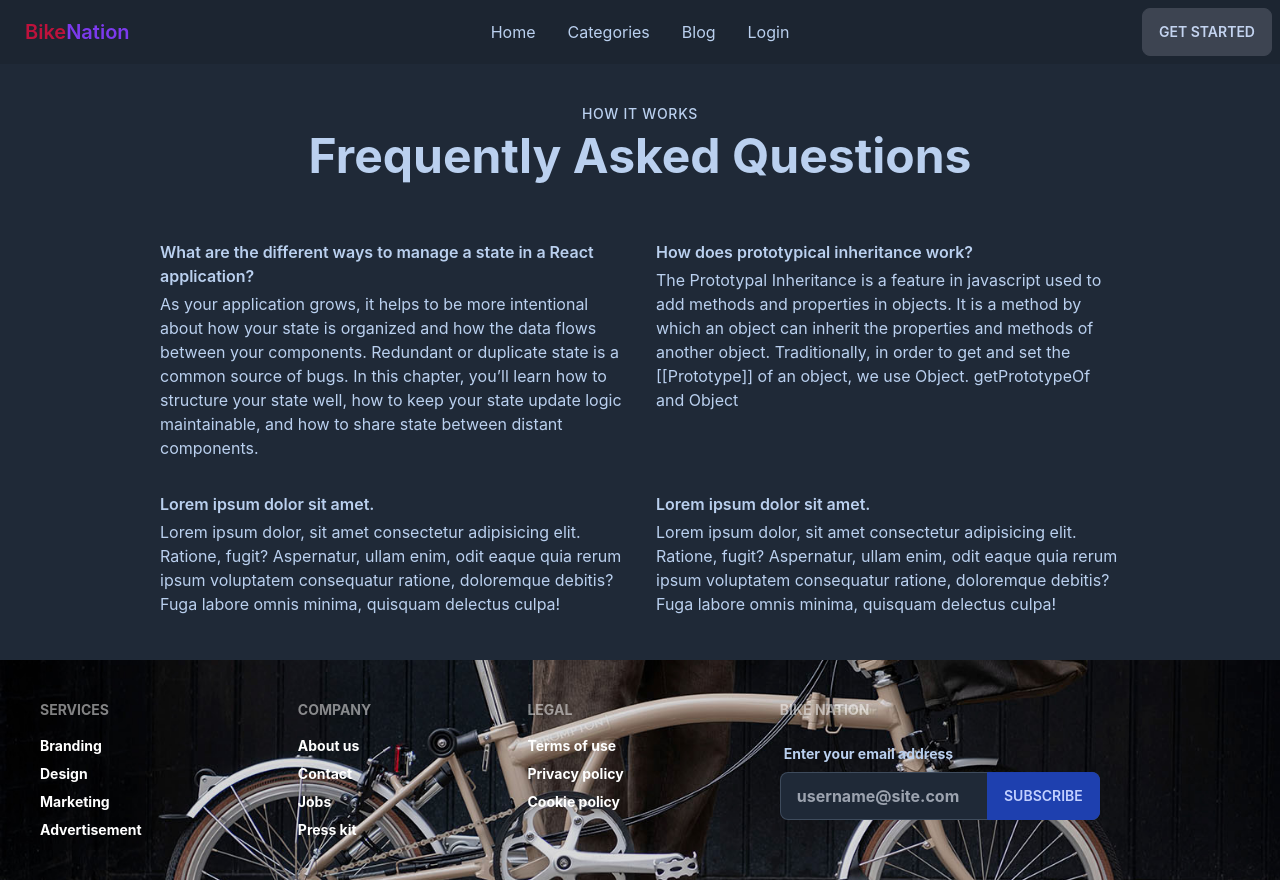
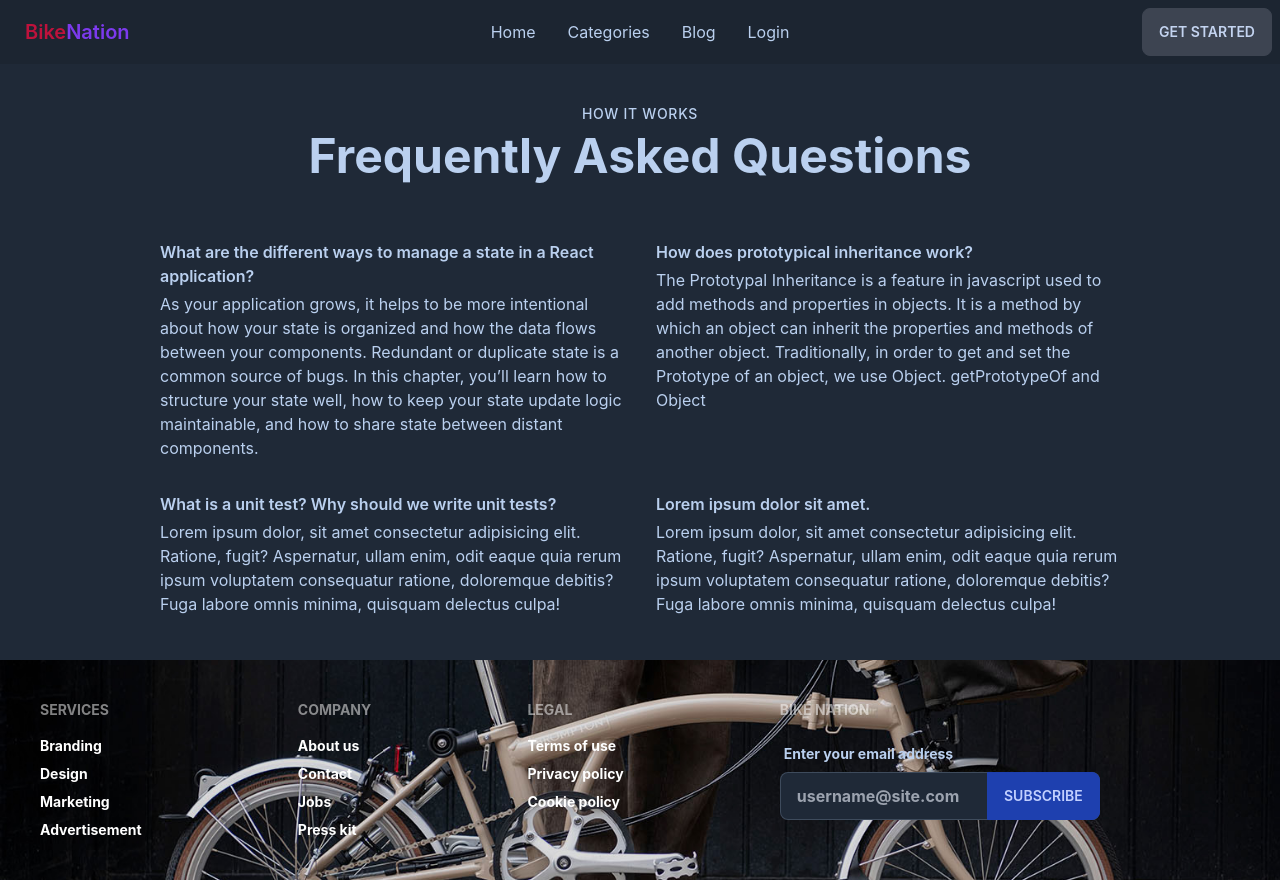
Before and after one commit to gobindacb/bike-nation-client, a React (Create React App) app: page /blog in a window 1280 px wide. Built offline with nearby package versions, Linux system fonts and the light colour scheme; no server answers.

Commit message:
modal add

```diff
--- a/src/Pages/Blog/Blog.js
+++ b/src/Pages/Blog/Blog.js
@@ -13,10 +13,10 @@ const Blog = () => {
                     </div>
                     <div>
                         <h3 className="font-semibold">How does prototypical inheritance work?</h3>
-                        <p className="mt-1 dark:text-gray-400">The Prototypal Inheritance is a feature in javascript used to add methods and properties in objects. It is a method by which an object can inherit the properties and methods of another object. Traditionally, in order to get and set the [[Prototype]] of an object, we use Object. getPrototypeOf and Object</p>
+                        <p className="mt-1 dark:text-gray-400">The Prototypal Inheritance is a feature in javascript used to add methods and properties in objects. It is a method by which an object can inherit the properties and methods of another object. Traditionally, in order to get and set the Prototype of an object, we use Object. getPrototypeOf and Object</p>
                     </div>
                     <div>
-                        <h3 className="font-semibold">Lorem ipsum dolor sit amet.</h3>
+                        <h3 className="font-semibold">What is a unit test? Why should we write unit tests?</h3>
                         <p className="mt-1 dark:text-gray-400">Lorem ipsum dolor, sit amet consectetur adipisicing elit. Ratione, fugit? Aspernatur, ullam enim, odit eaque quia rerum ipsum voluptatem consequatur ratione, doloremque debitis? Fuga labore omnis minima, quisquam delectus culpa!</p>
                     </div>
                     <div>
```
